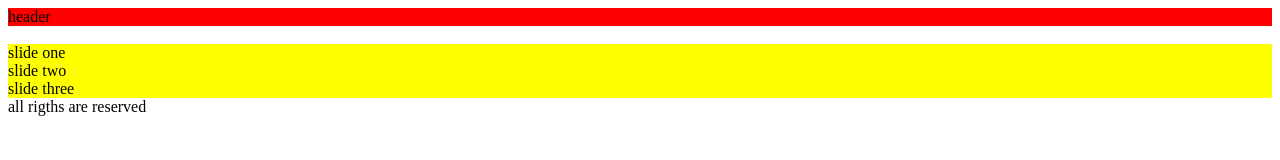
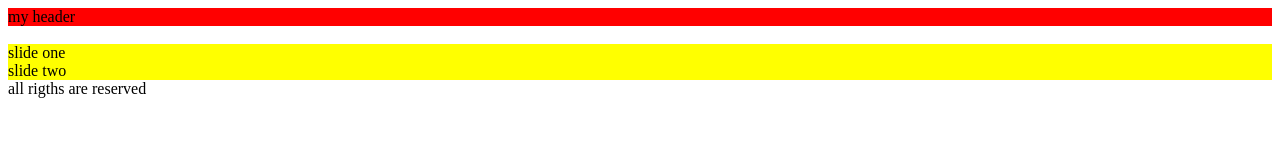
Before and after one commit to Nanafox8585/gi-copy, a plain HTML site: page index.html in a window 1280 px wide. Drawn offline with Linux system fonts and the light colour scheme.

Commit message:
some changes in dev branch

```diff
--- a/index.html
+++ b/index.html
@@ -9,7 +9,7 @@
 <body>
 
     <header>
-        header
+       my header
     </header>
     <div class="banner">
         <img src="banner.jpg" alt="">
@@ -17,7 +17,6 @@
     <div class="slider">
         <div>slide one</div>
         <div>slide two</div>
-        <div>slide three</div>
     </div>
     <footer>
         all rigths are reserved
```
